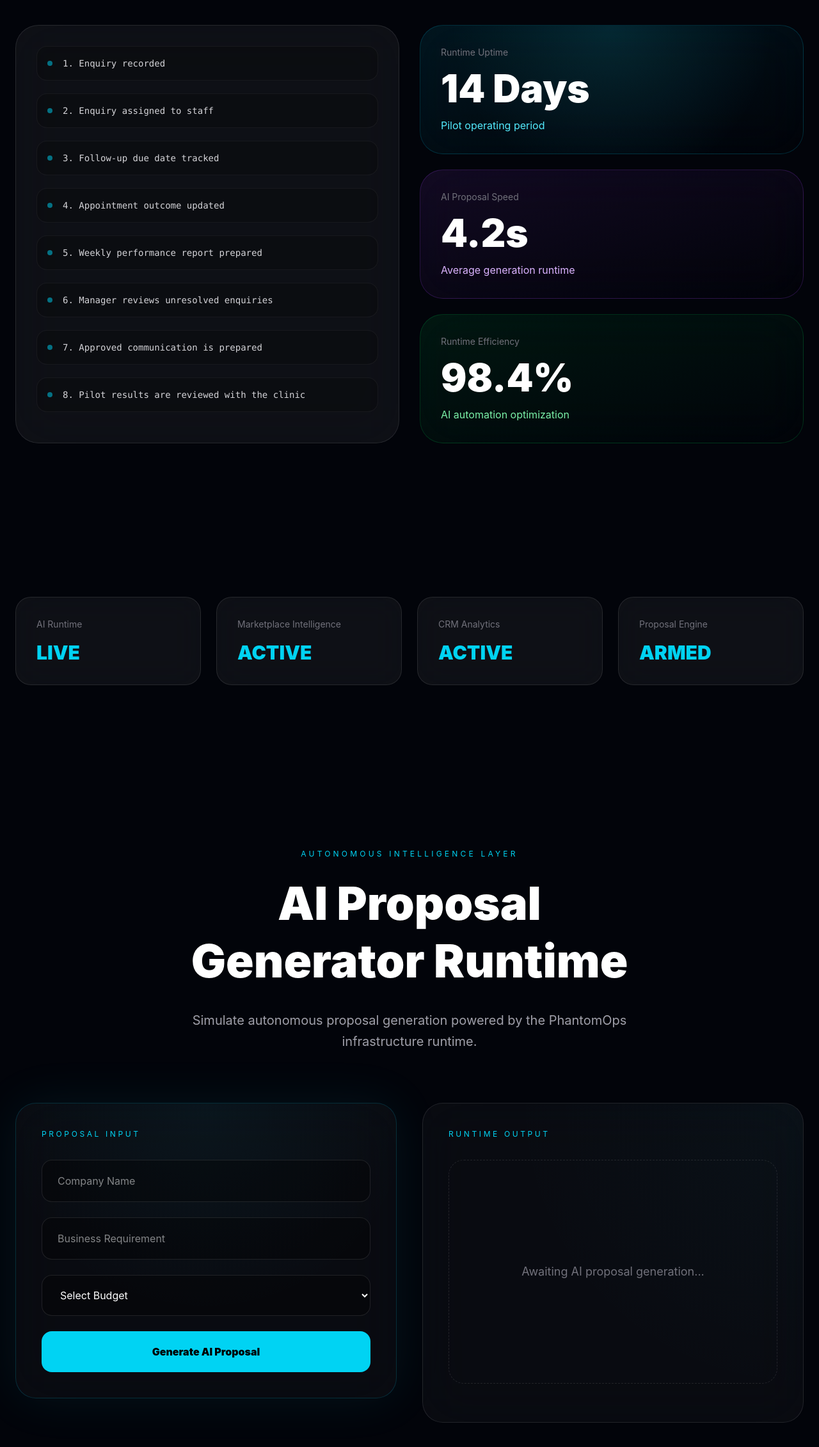
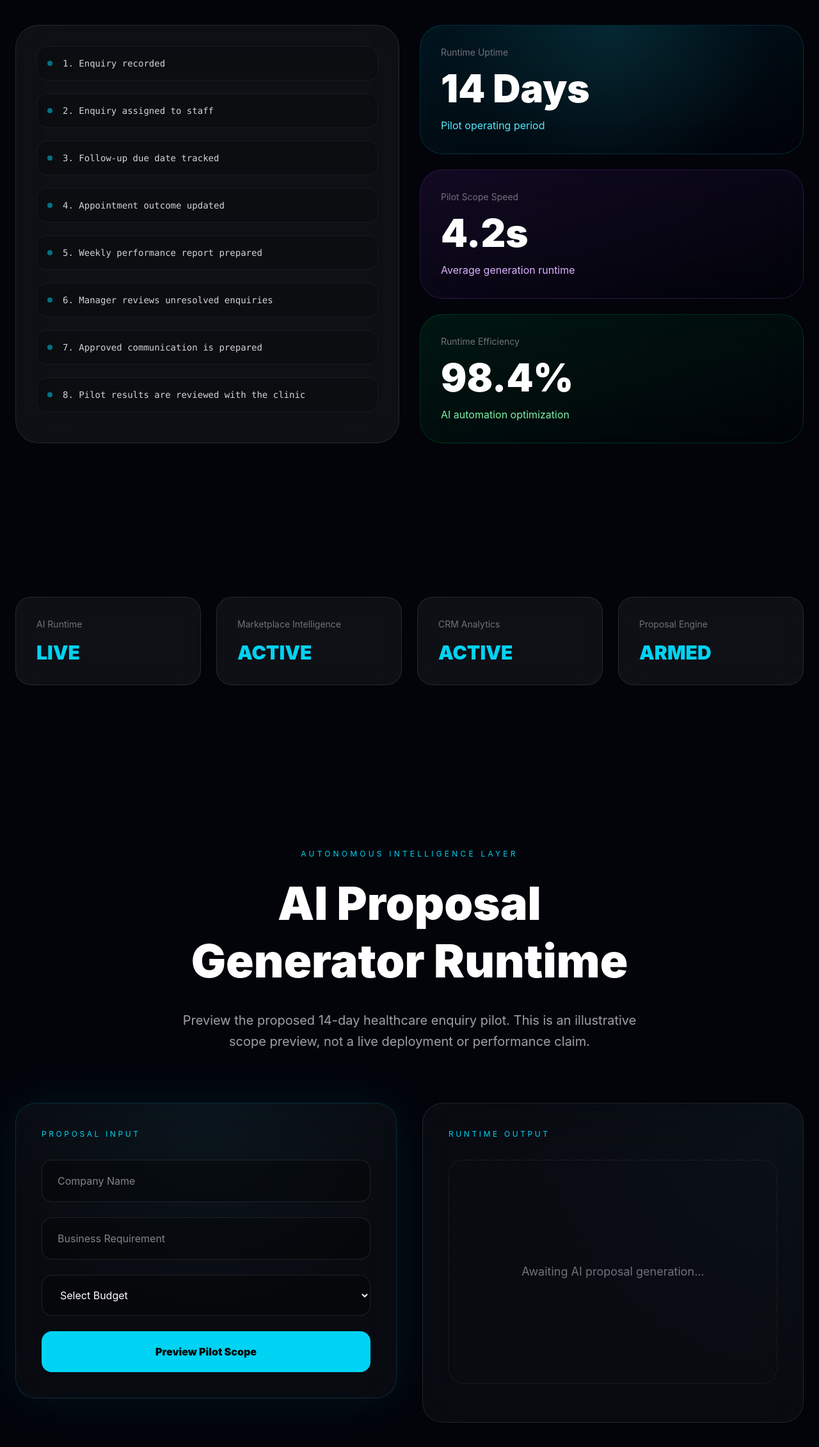
Before and after one commit to swaram143-design/phantomops-ai, a React (Vite) app in the folder phantomops-web/: page / in a window 1280 px wide. Shown: the part 3243-5505 px from the top of the page at 64% size. Built offline with nearby package versions, Linux system fonts and the light colour scheme.

Commit message:
Label proposal preview as illustrative pilot scope

```diff
--- a/phantomops-web/src/App.jsx
+++ b/phantomops-web/src/App.jsx
@@ -674,7 +674,7 @@ return (
           <div className="relative z-10">
 
             <p className="text-zinc-500 text-sm">
-              AI Proposal Speed
+              Pilot Scope Speed
             </p>
 
             <h3 className="text-6xl font-black mt-4">
@@ -786,7 +786,7 @@ return (
 
       <p className="text-zinc-400 text-xl max-w-3xl mx-auto leading-relaxed">
 
-        Simulate autonomous proposal generation powered by the PhantomOps infrastructure runtime.
+        Preview the proposed 14-day healthcare enquiry pilot. This is an illustrative scope preview, not a live deployment or performance claim.
 
       </p>
 
@@ -859,7 +859,7 @@ return (
             >
 
               <span className="relative z-10">
-                Generate AI Proposal
+                Preview Pilot Scope
               </span>
 
               <div className="absolute inset-0 opacity-0 group-hover:opacity-100 transition-all duration-700 bg-[linear-gradient(120deg,transparent,rgba(255,255,255,0.55),transparent)] translate-x-[-120%] group-hover:translate-x-[120%]" />
@@ -1033,7 +1033,7 @@ return (
                 </p>
 
                 <h4 className="text-2xl font-black">
-                  AI Proposal Generated Successfully
+                  Illustrative Pilot Scope Preview
                 </h4>
 
               </div>
```
